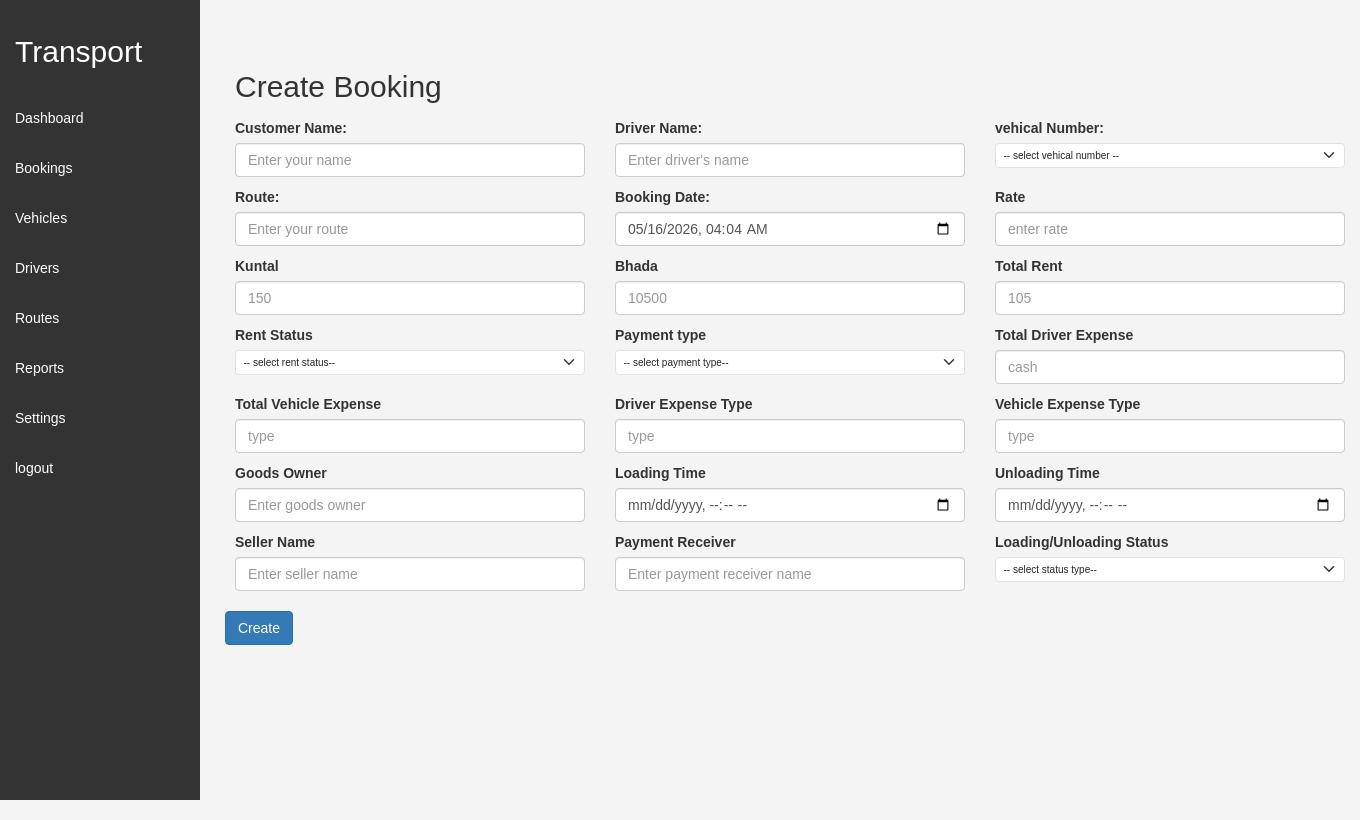
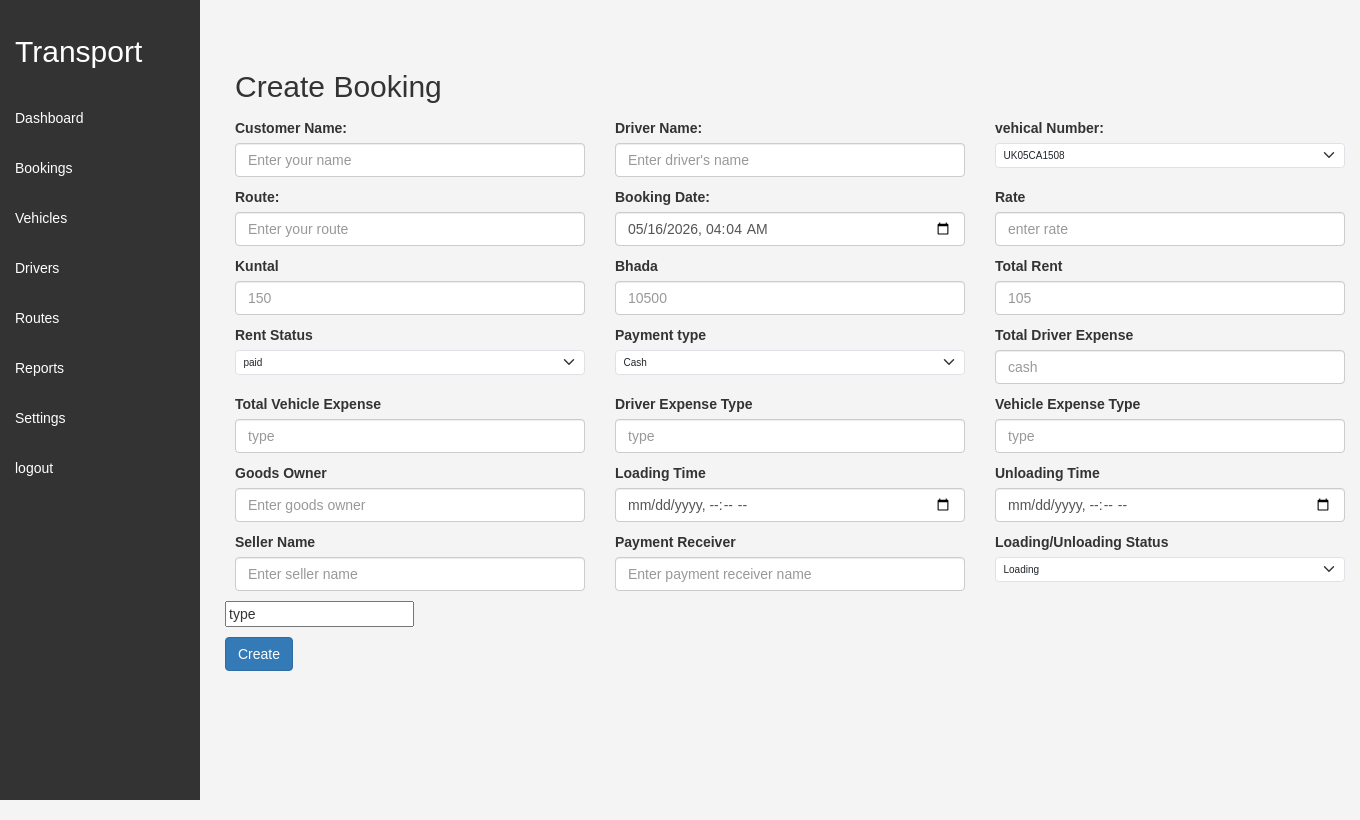
Before and after one commit to SanjuDeveloper/trabport.uk3, a PHP site: page /admin/bookings.php in a window 1360 px wide. Run offline with PHP 8.4, Linux system fonts and the light colour scheme; some libraries are stand-ins or nearby versions.

Commit message:
Refector

```diff
--- a/admin/Footer.php
+++ b/admin/Footer.php
@@ -8,11 +8,37 @@
 <script src="https://cdn.jsdelivr.net/npm/sweetalert2@11"></script>
 <script src="config.js"></script>
 <script>
+
+$("#createBookingForm").on("submit", function(e) {
+      e.preventDefault();
+      $.ajax({
+        url: "config.php",
+        type: "POST",
+        data: $(this).serialize(),
+        success: function(response) {
+           // alert("this is response: " + response);
+        if(response.trim() === "success") {
+            alert("Booking created successfully!");
+            // Redirect to admin dashboard or another page
+            window.location.href = "dashboard.php"; // Change to your dashboard page
+          } else {
+            alert("Error creating booking: " + response);
+          }
+        }
+      });
+    });
+
+
+
+
+
+    /*
     $("#createBookingForm").on("submit", function(e) {
+        alert("method called create booking");
         e.preventDefault();
         const obj = new BookingConfig();
         obj.createBooking(e);
-    });
+    });   */
 
     $("#vehical_number").on("change", function() {
         alert("getting status");
--- a/admin/bhatttransportdb.php
+++ b/admin/bhatttransportdb.php
@@ -28,8 +28,7 @@ class bhatttransportdb {
 
     // Insert data into table
     public function createBooking($customerName, $driverName, $vehical_number, $route, $rate, $kuntal, $bhada, $bookingDate) {
-        echo "INSERT INTO bookings (customerName, driverName, vehical_number, route, rate, kuntal, bhada, bookingDate) VALUES (:customerName, :driverName, :vehical_number, :route, :rate, :kuntal, :bhada, :bookingDate)";
-        try{
+                try{
             $stmt = $this->pdo->prepare("INSERT INTO bookings (customerName, driverName, vehical_number, route, rate, kuntal, bhada, bookingDate) VALUES (:customerName, :driverName, :vehical_number, :route, :rate, :kuntal, :bhada, :bookingDate)");
             // Bind values
             $stmt->execute([
@@ -51,8 +50,7 @@ class bhatttransportdb {
 
 // Insert data into table
     public function createBookingDetails($bookingId, $total_rent, $rent_status, $payment_type, $total_driver_expense, $total_vehicle_expense, $driver_expense_type, $vehicle_expense_type, $goods_owner, $loading_time, $unloading_time, $seller_name, $payment_receiver, $loading_unloading_status, $vehical_number) {
-        echo "INSERT INTO booking_detail (bookingId, total_rent, rent_status, payment_type, total_driver_expense, total_vehicle_expense, driver_expense_type, vehicle_expense_type, goods_owner, loading_time, unloading_time, seller_name, payment_receiver, loading_unloading_status, vehical_number) VALUES (:bookingId, :total_rent, :rent_status, :payment_type, :total_driver_expense, :total_vehicle_expense, :driver_expense_type, :vehicle_expense_type, :goods_owner, :loading_time, :unloading_time, :seller_name, :payment_receiver, :loading_unloading_status, :vehical_number)";
-        try{
+             try{
             $stmt = $this->pdo->prepare("INSERT INTO booking_detail (bookingId, total_rent, rent_status, payment_type, total_driver_expense, total_vehicle_expense, driver_expense_type, vehicle_expense_type, goods_owner, loading_time, unloading_time, seller_name, payment_receiver, loading_unloading_status, vehical_number) VALUES (:bookingId, :total_rent, :rent_status, :payment_type, :total_driver_expense, :total_vehicle_expense, :driver_expense_type, :vehicle_expense_type, :goods_owner, :loading_time, :unloading_time, :seller_name, :payment_receiver, :loading_unloading_status, :vehical_number)");
             $stmt->execute([
                 ':bookingId' => $bookingId,
--- a/admin/bookings.php
+++ b/admin/bookings.php
@@ -17,8 +17,7 @@ include 'Header.php';
             <div class="col-md-4">
               <label for="inputName" class="form-label">vehical Number:</label>
               <select class="form-select" name="vehical_number" id="vehical_number">
-                <option selected disabled>-- select vehical number --</option>
-                <option value="UK05CA1508">UK05CA1508</option>
+                <option value="UK05CA1508" selected>UK05CA1508</option>
                 <option value="UK03CA1839">UK03CA1839</option>
               </select>
             </div>
@@ -51,8 +50,7 @@ include 'Header.php';
              <div class="col-md-4">
             <label for="rent_status" class="form-label">Rent Status</label>
             <select class="form-select" name="rent_status" id="rent_status">
-             <option selected disabled>-- select  rent status--</option>
-            <option value="paid">paid</option>
+            <option value="paid" selected>paid</option>
             <option value="unpaid">- Unpaid</option>
             </select>
                       </div>
@@ -60,8 +58,7 @@ include 'Header.php';
                 <div class="col-md-4">
             <label for="Payment_type" class="form-label">Payment type</label>
             <select class="form-select" name="Payment_type" id="Payment_type">
-             <option selected disabled>-- select  payment type--</option>
-            <option value="Cash">Cash</option>
+            <option value="Cash" selected>Cash</option>
             <option value="Mobile Payment">Mobile Payment</option>
             </select>
             </div>
@@ -108,13 +105,12 @@ include 'Header.php';
              <div class="col-md-4">
              <label for="loading_unloading_status" class="form-label">Loading/Unloading Status</label>
             <select class="form-select" name="loading_unloading_status" id="loading_unloading_status">
-             <option selected disabled>-- select  status type--</option>
-            <option value="Loading">Loading</option>
+            <option value="Loading" selecteds>Loading</option>
             <option value="Unloading">Unloading</option>
             </select>
             </div>
               <div class="col-12">
-              <input type="hidden" value="type" name="check_loading_status" id="check_loading_status">
+              <input type="text" value="type" name="check_loading_status" id="check_loading_status">
 
             </div>
 
@@ -126,26 +122,7 @@ include 'Header.php';
 
 
         </div>
-        <!-- Modal -->
-  <div class="modal fade" id="myModal" role="dialog">
-    <div class="modal-dialog">
-
-      <!-- Modal content-->
-      <div class="modal-content">
-        <div class="modal-header">
-          <button type="button" class="close" data-dismiss="modal">&times;</button>
-          <h4 class="modal-title">Modal Header</h4>
-        </div>
-        <div class="modal-body">
-          <input type="text" class="form-control" name="payment_receiver" id="payment_receiver" placeholder="Enter Payment Receiver Name">
-        </div>
-        <div class="modal-footer">
-          <button type="button" class="btn btn-default" data-dismiss="modal">Close</button>
-        </div>
-      </div>
-
     </div>
-  </div>
 </div>
 <?php
 include 'Footer.php';
--- a/admin/config.js
+++ b/admin/config.js
@@ -2,13 +2,13 @@ class BookingConfig {
 
     //Method for create Bookings
     createBooking() {
-        //e.preventDefault();
+        alert("this is create booking method");
         $.ajax({
             url: "config.php",
             type: "POST",
             data: $(this).serialize(),
             success: function(response) {
-                alert("Booking created successfully!");
+                alert("inside success of ajax");
                 alert(response);
                 //window.location.href = "dashboard.php"; // Change to your dashboard page
             }
@@ -28,7 +28,7 @@ class BookingConfig {
                 $("#check_loading_status").val(response);
                 alert("this is response: " + response);
                 console.log(response);
-                return response;
+                //return response;
 
             }
         });
```
Also changed, not shown: admin/config.php (+7 -7 lines).
